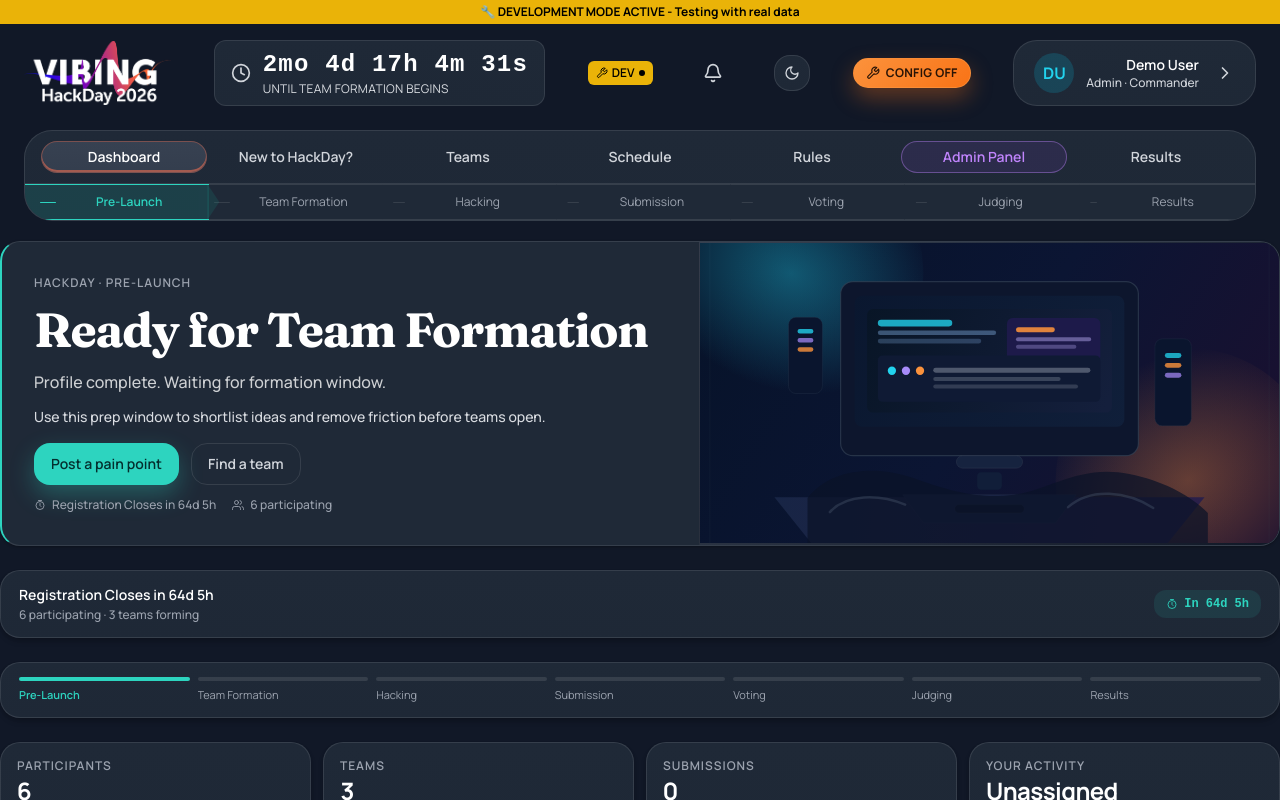
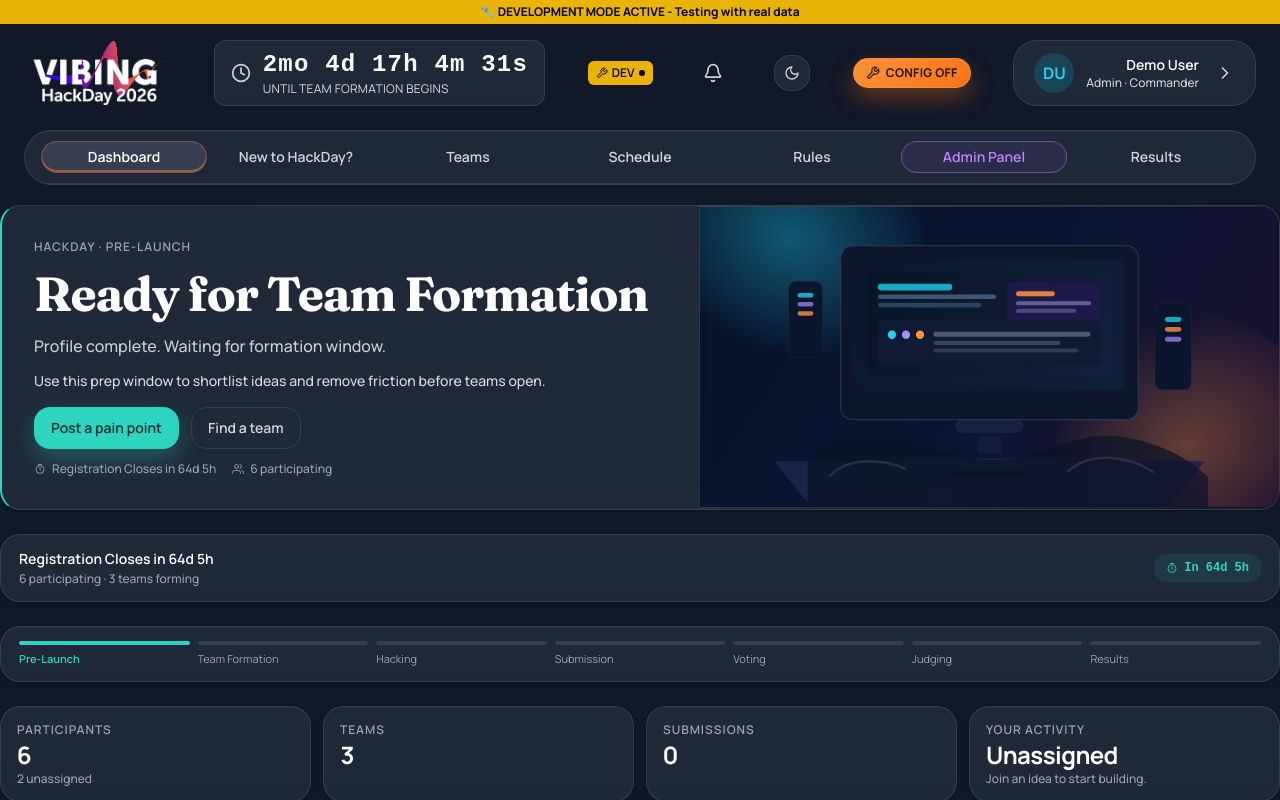
Before and after one commit to nickfine/hackcentral, a React (Vite) app in the folder forge-native/static/runtime-frontend/: page / in a window 1280 px wide. Shown: the top 800 px of the page. Built offline with nearby package versions, Linux system fonts and the light colour scheme.

Commit message:
feat: remove header PhaseIndicator — dashboard stepper is now sole phase bar

```diff
--- a/forge-native/static/runtime-frontend/src/components/AppLayout.jsx
+++ b/forge-native/static/runtime-frontend/src/components/AppLayout.jsx
@@ -32,7 +32,6 @@ import NavItem from './shared/NavItem';
 import { NotificationCenter } from './shared';
 import { Container, HStack } from './layout';
 import Avatar from './ui/Avatar';
-import PhaseIndicator from './ui/PhaseIndicator';
 import Modal from './ui/Modal';
 import { cn } from '../lib/design-system';
 import { ThemeStateContext } from '../contexts/ThemeContext';
@@ -1097,40 +1096,6 @@ function AppLayout({
               </div>
             )}
 
-            {/* EVENT STATUS BAR - Phase Timeline */}
-            <div className="relative px-0 py-0">
-              {/* Dev mode hint */}
-              {devModeActive && onPhaseChange && (
-                <div className="hidden lg:flex absolute right-2 top-0.5 flex-col items-end leading-tight pointer-events-none">
-                  <span className="text-[9px] text-yellow-500/85 font-semibold uppercase tracking-wide">
-                    Dev Mode
-                  </span>
-                  <span className="text-[9px] text-yellow-500/85 font-medium">
-                    Click phase to switch
-                  </span>
-                </div>
-              )}
-              {/* Mobile: Compact phase indicator */}
-              <div className="sm:hidden px-3 py-1.5">
-                <PhaseIndicator
-                  phases={eventPhases}
-                  currentPhase={eventPhase}
-                  onPhaseClick={devModeActive && onPhaseChange ? onPhaseChange : undefined}
-                  compact
-                  className="w-full"
-                />
-              </div>
-
-              {/* Desktop: Full animated phase timeline */}
-              <div className="hidden sm:block">
-                <PhaseIndicator
-                  phases={eventPhases}
-                  currentPhase={eventPhase}
-                  onPhaseClick={devModeActive && onPhaseChange ? onPhaseChange : undefined}
-                  ultraCompact
-                />
-              </div>
-            </div>
           </div>
         </Container>
       </div>
```
